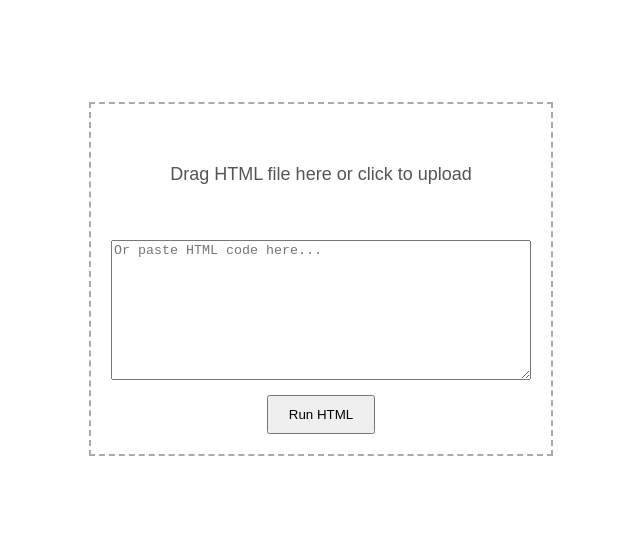
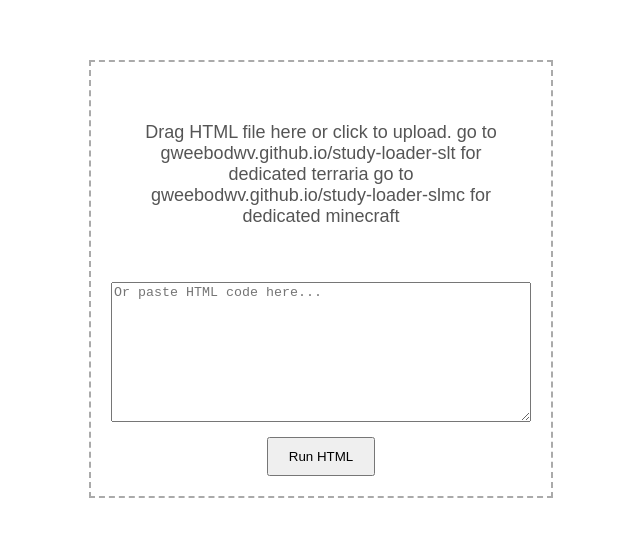
Before and after one commit to gweebodev/study-loader, a plain HTML site: page index.html in a window 1280 px wide. Shown: the part 121-658 px from the top of the page, without its empty margins (319-959 px from the left). Drawn offline with Linux system fonts and the light colour scheme.

Commit message:
Update index.html

```diff
--- a/index.html
+++ b/index.html
@@ -89,7 +89,9 @@
 <div id="panel">
 
   <div id="drop-area">
-    Drag HTML file here or click to upload
+    Drag HTML file here or click to upload.
+    go to gweebodwv.github.io/study-loader-slt for dedicated terraria
+    go to gweebodwv.github.io/study-loader-slmc for dedicated minecraft
   </div>
 
   <input type="file" id="file-input" accept=".htm,.html">
```
